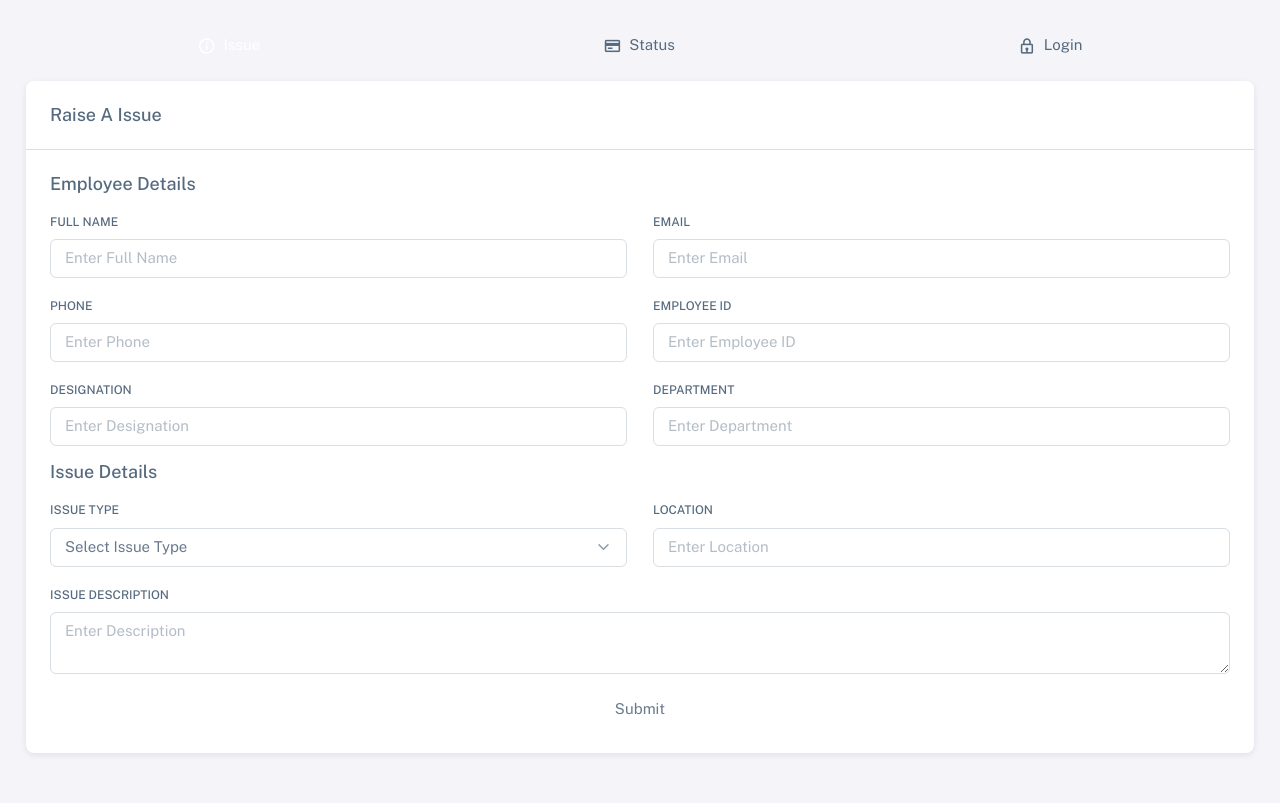
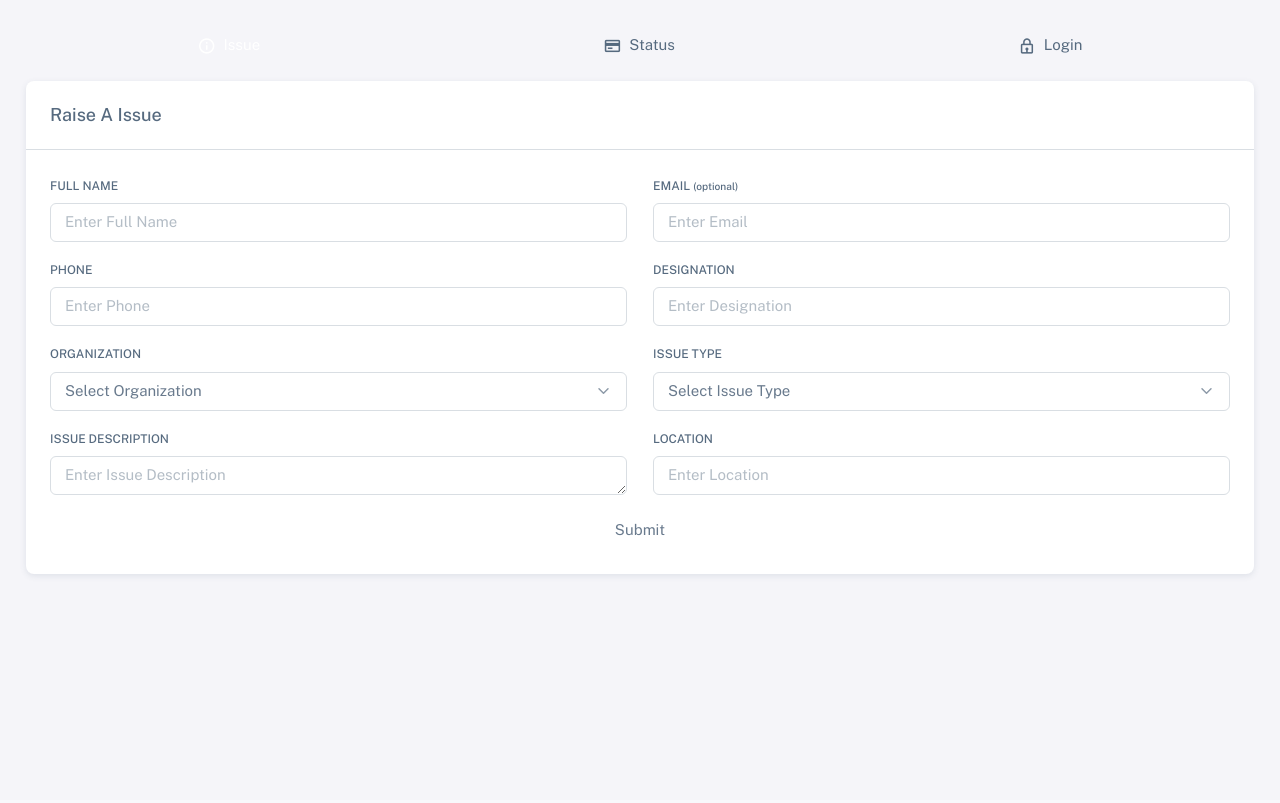
Before and after one commit to Prashanbasantia/NSL, a Django app: page / in a window 1280 px wide. After the commit the page ends 577 px from the top, so only its background shows below. Run offline with Django 4.2, Linux system fonts and the light colour scheme; some libraries are stand-ins or nearby versions.

Commit message:
fix new issue type

```diff
--- a/MainApp/views.py
+++ b/MainApp/views.py
@@ -12,7 +12,9 @@
 from django.views.decorators.csrf import csrf_exempt
 from .utils import Syserror
 UserModel = get_user_model()
-ISSUE_TYPE_CHOICES = ['Printer', 'Network', 'Computer', 'Software', 'Other']
+ISSUE_TYPE_CHOICES = ['Printer', 'Network',
+                      'Computer', 'Software', 'Email', 'Other']
+ORG_CHOICES = ['NSL', 'Mecon' 'Other']
 
 
 def indexView(request):  # sourcery skip: last-if-guard
@@ -26,26 +28,28 @@
         return JsonResponse(resp_data)
     try:
         data = json.loads(request.body)
+        print("data", data)
         email = data.get("email", None)
         name = data.get("name", None)
         phone = data.get("phone", None)
-        empid = data.get("empid", None)
+        organization = data.get("organization", None)
         designation = data.get("designation", None)
-        department = data.get("department", None)
         issue_type = data.get("issue_type", None)
         location = data.get("location", None)
         description = data.get("description", None)
-        if not all([email, name, phone, empid, designation,
-                    department, issue_type, location, description]):
+        if not all([name, phone, organization, designation, issue_type, location, description]):
             resp_data = {"success": False, "message": "Required All Field"}
             return JsonResponse(resp_data)
+        if organization not in ORG_CHOICES:
+            resp_data = {"success": False, "message": "Invalid Organization"}
+
         if issue_type not in ISSUE_TYPE_CHOICES:
             resp_data = {"success": False, "message": "Invalid issue type"}
             return JsonResponse(resp_data)
         with transaction.atomic():
             issue = Issues.objects.create(
-                emp_name=name, emp_email=email, emp_phone=phone, emp_designation=designation,
-                emp_department=department, emp_empid=empid, location=location, issue_type=issue_type,
+                emp_name=name, emp_email=email, emp_phone=phone, emp_organization=organization,
+                emp_designation=designation, location=location, issue_type=issue_type,
                 description=description, issue_date=datetime.now())
             resp_data = {"success": True, "message": "Issue raised successfully",
                          "ticket_number": issue.ticket_no}
--- a/templates/MainAPP/index.html
+++ b/templates/MainAPP/index.html
@@ -9,7 +9,6 @@
         <form name="issue_form" id="issue_form" class="issue_form" onsubmit="return false;" novalidate>
             <div class="row">
                 <div id="error_msg"></div>
-                <h5>Employee Details</h5>
                 <div class="mb-3 col-md-6">
                     <label class="form-label" for="name">Full Name</label>
                     <input type="text" class="form-control" id="name" name="name" placeholder="Enter Full Name"
@@ -18,9 +17,8 @@
                 </div>
 
                 <div class="mb-3 col-md-6">
-                    <label class="form-label" for="email">Email</label>
-                    <input type="text" id="email" name="email" class="form-control" placeholder="Enter Email"
-                        required />
+                    <label class="form-label" for="email">Email <small class="text-lowercase">(optional)</small></label>
+                    <input type="text" id="email" name="email" class="form-control" placeholder="Enter Email" />
                     <div class="invalid-feedback">Please your email.</div>
                 </div>
 
@@ -31,12 +29,6 @@
                     <div class="invalid-feedback">Please enter phone number.</div>
                 </div>
 
-                <div class="mb-3 col-md-6">
-                    <label class="form-label" for="empid">Employee ID</label>
-                    <input type="text" class="form-control" id="empid" name="empid" placeholder="Enter Employee ID"
-                        required />
-                    <div class="invalid-feedback">Please enter employee Id.</div>
-                </div>
 
                 <div class="mb-3 col-md-6">
                     <label class="form-label" for="designation">Designation</label>
@@ -46,20 +38,22 @@
                 </div>
 
                 <div class="mb-3 col-md-6">
-                    <label class="form-label" for="department">Department</label>
-                    <input type="text" class="form-control" id="department" name="department"
-                        placeholder="Enter Department" required />
-                    <div class="invalid-feedback">Please enter department.</div>
+                    <label class="form-label" for="organization">Organization</label>
+                    <select name="organization" id="organization" class="select2 form-select" required>
+                        <option selected disabled value="">Select Organization</option>
+                        <option value="NSL">NSL</option>
+                        <option value="Mencon">Mecon</option>
+                        <option value="Other">Other</option>
+                    </select>
+                    <div class="invalid-feedback">Please select organization.</div>
                 </div>
-            </div>
 
-            <div class="row">
-                <h5>Issue Details</h5>
                 <div class="mb-3 col-md-6">
                     <label for="issue_type" class="form-label">Issue Type</label>
                     <select name="issue_type" id="issue_type" class="select2 form-select" required>
                         <option selected disabled value="">Select Issue Type</option>
                         <option value="Computer">Computer</option>
+                        <option value="Email">Emial</option>
                         <option value="Network">Network</option>
                         <option value="Printer">Printer</option>
                         <option value="Software">Software</option>
@@ -69,17 +63,19 @@
                 </div>
 
                 <div class="mb-3 col-md-6">
+                    <label class="form-label" for="location">Issue Description</label>
+                    <textarea class="form-control" id="description" placeholder="Enter Issue Description"
+                        name="description" rows="1" required></textarea>
+                    <div class="invalid-feedback">Please enter description.</div>
+                </div>
+
+                <div class="mb-3 col-md-6">
                     <label class="form-label" for="location">Location</label>
                     <input type="text" class="form-control" id="location" name="location" placeholder="Enter Location"
                         required />
                     <div class="invalid-feedback">Please enter location.</div>
                 </div>
-                <div class="mb-3 col-md-12">
-                    <label class="form-label" for="location">Issue Description</label>
-                    <textarea class="form-control" id="description" placeholder="Enter Description" name="description"
-                        rows="2" required></textarea>
-                    <div class="invalid-feedback">Please enter description.</div>
-                </div>
+
             </div>
 
             <center>
@@ -120,7 +116,7 @@
     }
 
     function createModal(ticket_number) {
-        const existmodal =  document.getElementById('ticket_modal')
+        const existmodal = document.getElementById('ticket_modal')
         if (existmodal) {
             existmodal.remove()
         }
@@ -180,9 +176,8 @@
         const name = document.forms["issue_form"]["name"];
         const phone = document.forms["issue_form"]["phone"];
         const email = document.forms["issue_form"]["email"];
-        const empid = document.forms["issue_form"]["empid"];
         const designation = document.forms["issue_form"]["designation"];
-        const department = document.forms["issue_form"]["department"];
+        const organization = document.forms["issue_form"]["organization"];
         const issue_type = document.forms["issue_form"]["issue_type"];
         const location = document.forms["issue_form"]["location"];
         const description = document.forms["issue_form"]["description"];
@@ -191,24 +186,16 @@
             name.focus()
             return false;
         }
-        if (email.value == "") {
-            email.focus()
-            return false;
-        }
         if (phone.value == "") {
             phone.focus()
-            return false;
-        }
-        if (empid.value == "") {
-            empid.focus()
             return false;
         }
         if (designation.value == "") {
             designation.focus()
             return false;
         }
-        if (department.value == "") {
-            department.focus()
+        if (organization.value == "") {
+            organization.focus()
             return false;
         }
         if (issue_type.value == "") {
@@ -227,9 +214,8 @@
             name: name.value.trim(),
             email: email.value.trim(),
             phone: phone.value.trim(),
-            empid: empid.value.trim(),
             designation: designation.value.trim(),
-            department: department.value.trim(),
+            organization: organization.value.trim(),
             issue_type: issue_type.value.trim(),
             location: location.value.trim(),
             description: description.value.trim()
@@ -270,6 +256,3 @@
 </script>
 
 {% endblock customjs %}
-
-{'name': 'ertyu', 'email': 'retyu', 'phone': 'retyu', 'empid': 'retyu', 'designation': 'retyu', 'department': 'rtyu',
-'issue_type': 'Printer', 'location': 'tdrui', 'description': 'rtyui'}
```
Also changed, not shown: AdminApp/views.py (+25 -19 lines), MainApp/models.py (+11 -4 lines), templates/AdminApp/dashboard.html (+86 -85 lines), templates/AdminApp/issues_report.html (+20 -13 lines), templates/AdminApp/manage_issues.html (+35 -23 lines), templates/MainAPP/issue_status.html (+8 -5 lines), MainApp/migrations/0001_initial.py, db.sqlite3.
